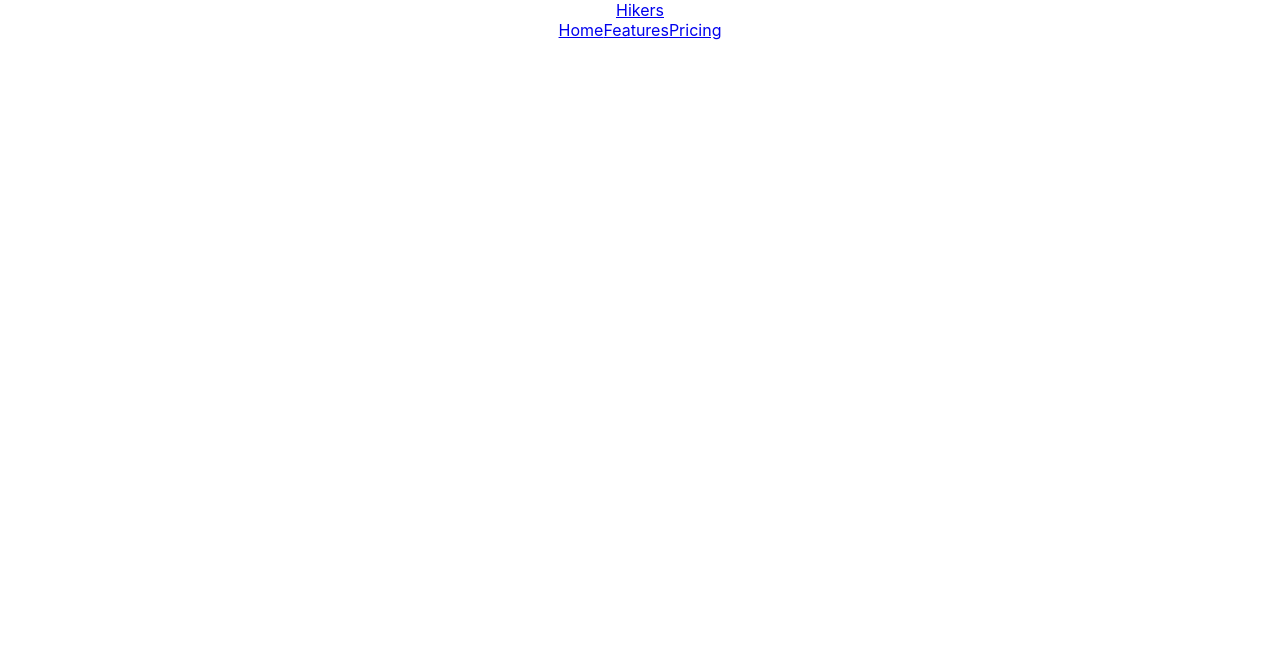
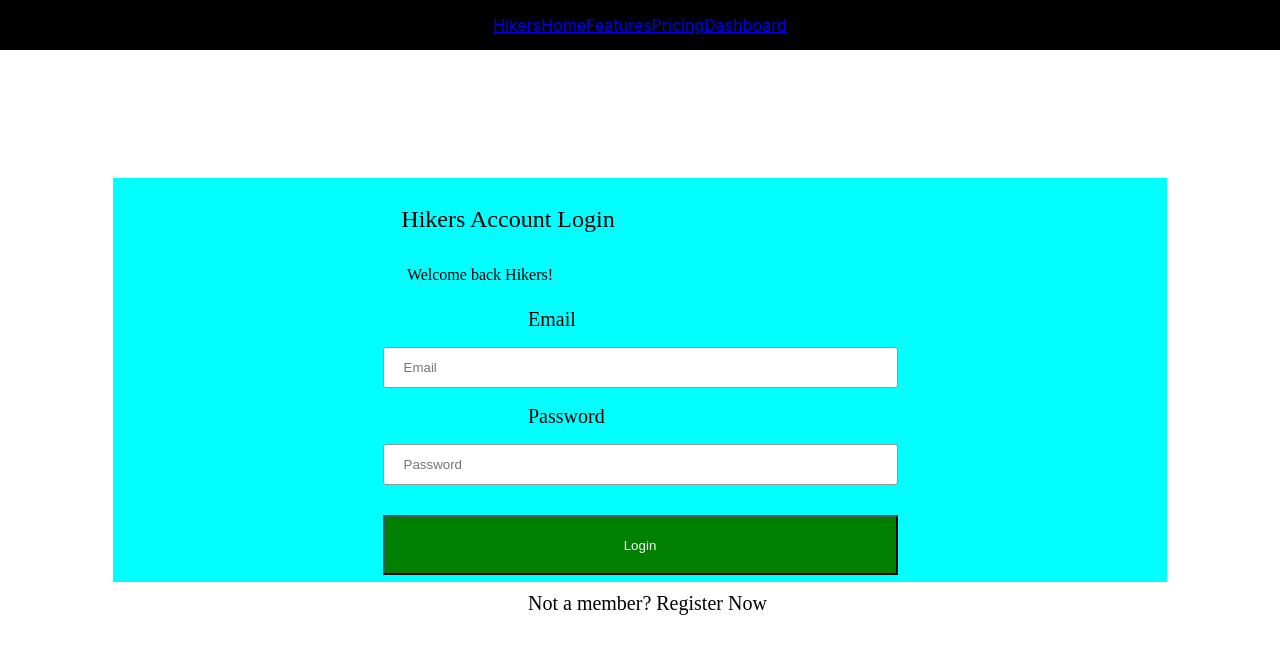
Before and after one commit to suhailajapar/DRC_Project, a React (Create React App) app: page / in a window 1280 px wide. Shown: the top 654 px of the page. Built offline with nearby package versions, Linux system fonts and the light colour scheme.

Commit message:
Feat login page

```diff
--- a/src/App.js
+++ b/src/App.js
@@ -1,10 +1,10 @@
 import "./App.css";
-import Home from "./components/Home/Home";
+import Login from "./components/Login/Login";
 
 function App() {
   return (
     <div className="App">
-      <Home></Home>
+      <Login></Login>
     </div>
   );
 }
--- a/src/components/Home/Home.js
+++ b/src/components/Home/Home.js
@@ -12,6 +12,7 @@ function Home() {
             <Nav.Link href="#home">Home</Nav.Link>
             <Nav.Link href="#features">Features</Nav.Link>
             <Nav.Link href="#pricing">Pricing</Nav.Link>
+            <Nav.Link href="#Dashboard">Dashboard</Nav.Link>
           </Nav>
         </Container>
       </Navbar>
--- /dev/null
+++ b/src/components/Login/Login.css
@@ -0,0 +1,92 @@
+.nav-bar {
+  background-color: black;
+  align-items: center;
+  padding: 15px;
+}
+
+.form-container {
+  padding-top: 10%;
+  padding-bottom: 10%;
+  align-items: center;
+  justify-content: center;
+  margin: 0 auto;
+}
+
+.login-form {
+  /* display: inline-block; */
+  align-items: center;
+  height: 50vh;
+  width: 80%;
+  align-items: center;
+  position: relative;
+  padding: 2px 15px;
+  position: relative;
+  margin: auto;
+  background-color: aqua;
+  /* justify-content: center; */
+}
+
+.title {
+  font-family: IBM Plex Sans;
+  font-style: normal;
+  font-weight: normal;
+  font-size: 24px;
+  line-height: 31px;
+  margin-right: 33vh;
+  align-items: center;
+}
+
+.welcome-msg {
+  font-family: IBM Plex Sans;
+  font-style: normal;
+  font-weight: normal;
+  font-size: 16px;
+  line-height: 31px;
+  margin-right: 40vh;
+  align-items: center;
+}
+
+.email-label,
+.password-label,
+.register-link {
+  font-family: IBM Plex Sans;
+  font-style: normal;
+  font-weight: normal;
+  font-size: 20px;
+  line-height: 26px;
+  display: flex;
+  align-items: center;
+  text-align: left;
+  margin-left: 50vh;
+}
+
+.login-button {
+  background-color: green;
+  color: white;
+  width: 515px;
+  height: 60px;
+  padding: 12px 20px;
+  margin: 8px 0;
+  display: inline-block;
+  margin: 15px;
+  align-items: center;
+  vertical-align: middle;
+}
+
+input {
+  padding: 12px 20px;
+  margin: 8px 0;
+  display: inline-block;
+  margin: 15px;
+  align-items: center;
+  vertical-align: middle;
+  width: 515px;
+  border: 1px solid #979797;
+  box-sizing: border-box;
+  border-radius: 3px;
+}
+
+.login-button:hover {
+  background-color: greenyellow;
+  cursor: pointer;
+}
--- /dev/null
+++ b/src/components/Login/Login.js
@@ -0,0 +1,36 @@
+import React from "react";
+import { Navbar, Container, Nav } from "react-bootstrap";
+import "./Login.css";
+
+function Login() {
+  return (
+    <>
+      <Navbar className="nav-bar" bg="dark" variant="dark">
+        <Container>
+          <Navbar.Brand href="#home">Hikers</Navbar.Brand>
+          <Nav.Link href="#home">Home</Nav.Link>
+          <Nav.Link href="#features">Features</Nav.Link>
+          <Nav.Link href="#pricing">Pricing</Nav.Link>
+          <Nav.Link href="#Dashboard">Dashboard</Nav.Link>
+        </Container>
+      </Navbar>
+      <Container className="form-container">
+        <form className="login-form">
+          <p className="title">Hikers Account Login</p>
+          <p className="welcome-msg">Welcome back Hikers!</p>
+          <div className="email-label">Email</div>
+          <input className="email" placeholder="Email"></input>
+          <div className="password-label">Password</div>
+
+          <input className="password" placeholder="Password"></input>
+          <button className="login-button" type="submit">
+            Login
+          </button>
+          <div className="register-link">Not a member? Register Now</div>
+        </form>
+      </Container>
+    </>
+  );
+}
+
+export default Login;
```
